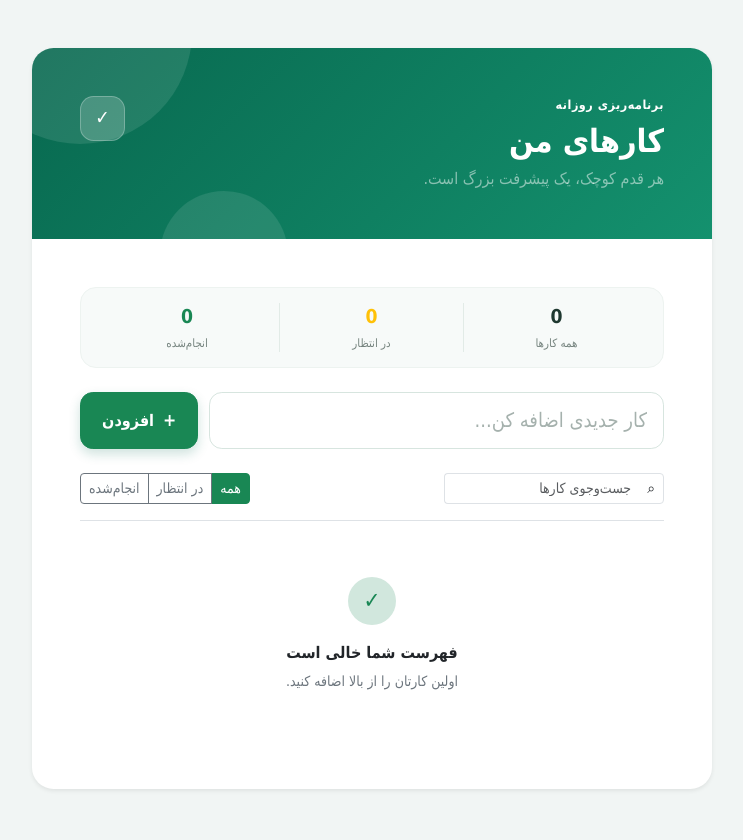
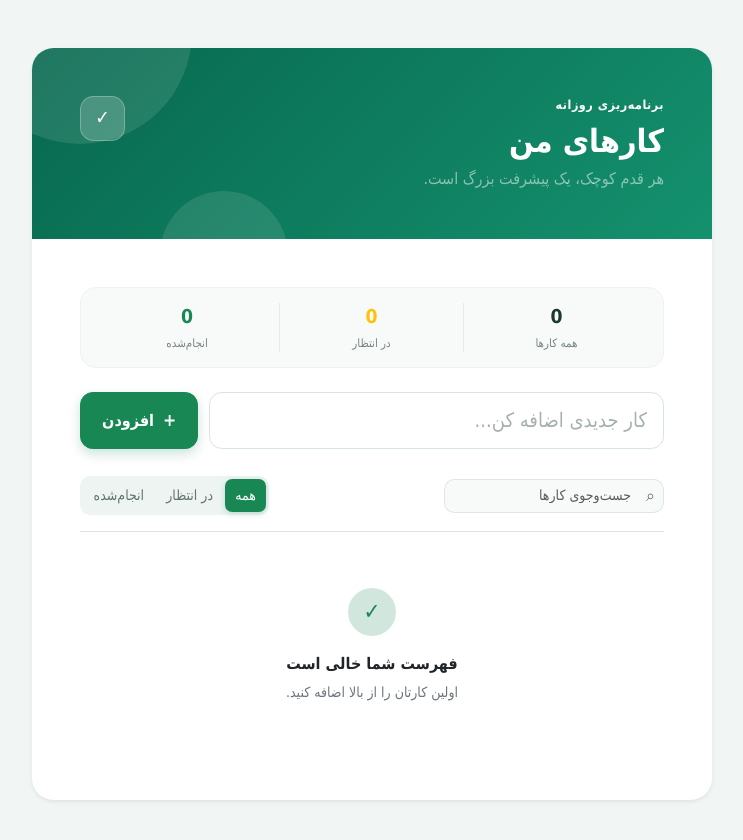
Before and after one commit to webmasterbartaroffice-lgtm/todolist, a React (Vite) app: page / in a window 1280 px wide. Shown: the top 840 px of the page, without its empty margins (268-1011 px from the left). Built offline with nearby package versions, Linux system fonts and the light colour scheme.

Commit message:
style: polish search and filter controls

```diff
--- a/src/App.jsx
+++ b/src/App.jsx
@@ -65,13 +65,13 @@ export default function App() {
             <button className="task-submit btn btn-success fw-bold" type="submit"><span>+</span> افزودن</button>
           </form>
 
-          <div className="d-flex flex-column flex-md-row justify-content-between align-items-md-center gap-3 border-bottom pb-3 mb-2">
-            <div className="input-group input-group-sm search-box">
-              <span className="input-group-text bg-white">⌕</span>
-              <input className="form-control border-start-0" value={query} onChange={(event) => setQuery(event.target.value)} type="search" placeholder="جست‌وجوی کارها" />
+          <div className="toolbar d-flex flex-column flex-md-row justify-content-between align-items-md-center gap-3 border-bottom pb-3 mb-2">
+            <div className="task-search input-group input-group-sm search-box">
+              <span className="input-group-text">⌕</span>
+              <input className="form-control" value={query} onChange={(event) => setQuery(event.target.value)} type="search" placeholder="جست‌وجوی کارها" />
             </div>
-            <div className="btn-group btn-group-sm" role="group" aria-label="فیلتر وضعیت">
-              {Object.entries(filters).map(([key, label]) => <button className={`btn ${filter === key ? 'btn-success' : 'btn-outline-secondary'}`} onClick={() => setFilter(key)} type="button" key={key}>{label}</button>)}
+            <div className="task-filters btn-group btn-group-sm" role="group" aria-label="فیلتر وضعیت">
+              {Object.entries(filters).map(([key, label]) => <button className={`btn ${filter === key ? 'btn-success' : ''}`} onClick={() => setFilter(key)} type="button" key={key}>{label}</button>)}
             </div>
           </div>
 
--- a/src/index.css
+++ b/src/index.css
@@ -17,6 +17,15 @@ body {
 .status-number { font-size: 1.2rem; font-weight: 800; color: #1e3830; }
 .status-label { margin-top: .2rem; font-size: .72rem; color: #76847f; }
 .search-box { max-width: 220px; }
+.toolbar { padding-top: .2rem; }
+.task-search .input-group-text, .task-search .form-control { background: #f7faf9; border-color: #dce8e3; color: #547068; }
+.task-search .input-group-text { border-radius: 0 .65rem .65rem 0; border-left: 0; font-size: 1rem; }
+.task-search .form-control { border-radius: .65rem 0 0 .65rem; border-right: 0; box-shadow: none; }
+.task-search:focus-within .input-group-text, .task-search:focus-within .form-control { background: #fff; border-color: #15906e; }
+.task-filters { background: #eef4f1; border-radius: .65rem; padding: .2rem; gap: .15rem; }
+.task-filters .btn { border: 0; border-radius: .45rem !important; color: #61736d; padding: .35rem .65rem; }
+.task-filters .btn:hover { color: #0e7658; background: #e1eee8; }
+.task-filters .btn-success { box-shadow: 0 2px 6px rgba(12, 112, 83, .2); color: #fff; }
 .task-check { width: 1.15rem; height: 1.15rem; cursor: pointer; }
 .empty-icon { width: 3rem; height: 3rem; font-size: 1.4rem; }
 .task-form { display: flex; align-items: stretch; gap: .65rem; }
```
